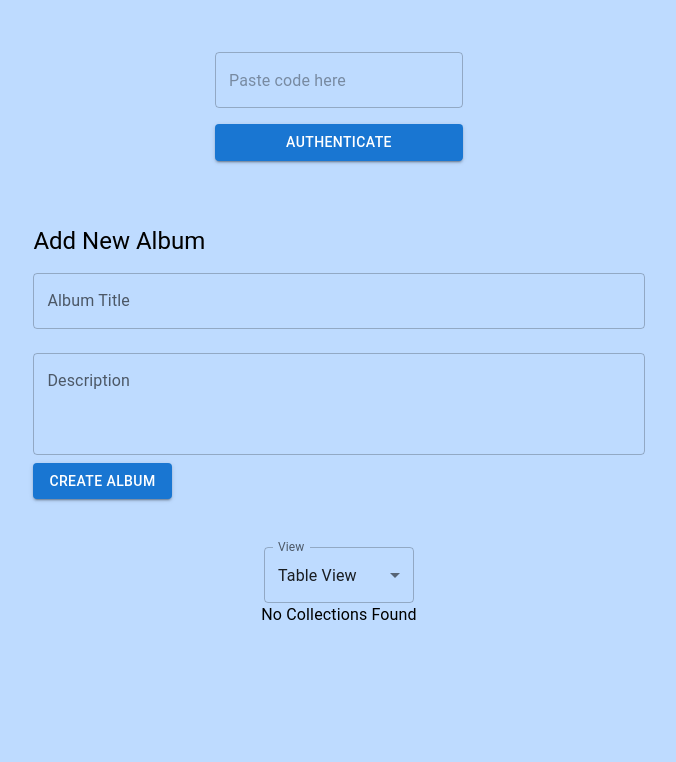
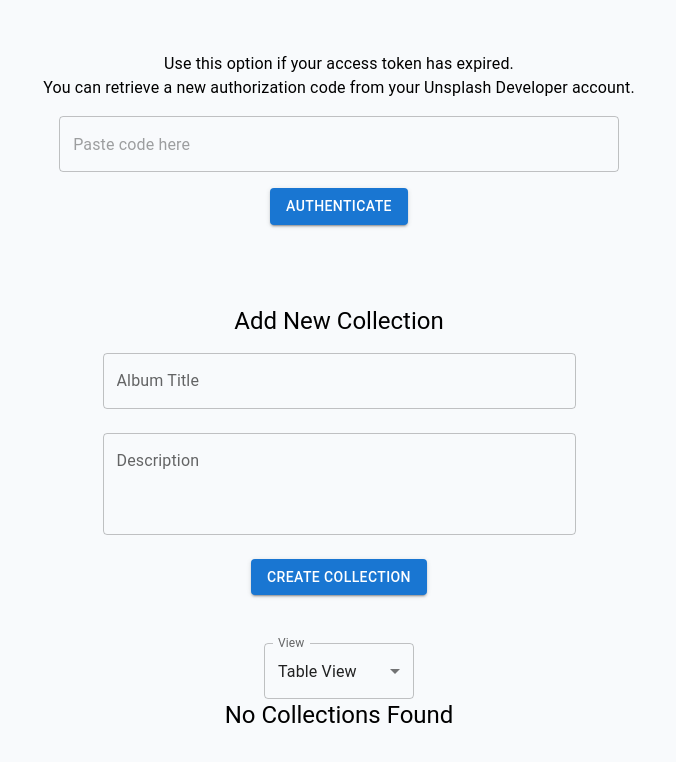
Before and after one commit to Nithushan-Balasingham/album-gallery, a React (Vite) app: page /mycollection in a window 1280 px wide. Shown: the top 762 px of the page, without its empty margins (301-977 px from the left). Built offline with nearby package versions, Linux system fonts and the light colour scheme; no server answers.

Commit message:
add own collection

```diff
--- a/package.json
+++ b/package.json
@@ -29,6 +29,7 @@
     "react-router": "^7.5.1",
     "react-toastify": "^11.0.5",
     "redux-persist": "^6.0.0",
+    "sweetalert2": "^11.19.1",
     "tailwindcss": "^4.1.4",
     "zod": "^3.24.3"
   },
--- a/src/App.tsx
+++ b/src/App.tsx
@@ -8,7 +8,7 @@ import OwnCollection from "./Components/OwnCollection";
 function App() {
 
   return (
-    <div className="p-1 w-full min-h-screen bg-blue-200">
+    <div className="p-1 w-full min-h-screen bg-slate-50">
       <Routes>
         <Route path="/" element={<TableView />} />
         <Route path="/mycollection" element={<MyCollection />} />
--- a/src/Components/AddAlbum.tsx
+++ b/src/Components/AddCollection.tsx
@@ -1,5 +1,5 @@
-import React, { FC } from "react";
-import { Button, TextField, Box, Typography } from "@mui/material";
+import  { FC } from "react";
+import {  TextField, Box, Typography } from "@mui/material";
 import { useDispatch } from "react-redux";
 import { toast } from "react-toastify";
 import { AxiosError } from "axios";
@@ -10,6 +10,7 @@ import { z } from "zod";
 import { zodResolver } from "@hookform/resolvers/zod";
 import { createAlbum } from "./albumThunks";
 import { CreateAlbumFormProps } from "../utils/types";
+import ButtonWidget from "../Reusable/ButtonWidget";
 
 const schema = z.object({
   title: z.string().min(1, "Album title is required"),
@@ -19,9 +20,8 @@ const schema = z.object({
 type FormData = z.infer<typeof schema>;
 
 
-const AddAlbumForm: FC<CreateAlbumFormProps>= () => {
+const AddCollection: FC<CreateAlbumFormProps>= () => {
   const dispatch: AppDispatch = useDispatch();
-
   const {
     register,
     handleSubmit,
@@ -32,18 +32,25 @@ const AddAlbumForm: FC<CreateAlbumFormProps>= () => {
   });
 
   const onSubmit = async (data: FormData) => {
+
     try {
       await dispatch(createAlbum(data.title, data.description || "", false));
-      toast.success("Album created successfully!");
+      toast.success("Collection is  created successfully!");
       reset();
+      setTimeout(()=>{
+      window.location.reload()
+      },2000)
     } catch (error: unknown) {
       if (error instanceof AxiosError) {
+        if(error.response?.status=== 403){
+          toast.error("Not Authorized or Rate limit exceeded for free account")
+        }
         if (error.response?.data?.message) {
-          toast.error(`Error creating album: ${error.response.data.message}`);
-        } else {
-          toast.error("Error creating album: " + error.message);
+          console.log("object",error)
+          toast.error(`Error creatisng album: ${error.response.data.message}`);
         }
       } else {
+        console.log(error)
         toast.error("An unknown error occurred while creating the album.");
       }
     }
@@ -51,7 +58,7 @@ const AddAlbumForm: FC<CreateAlbumFormProps>= () => {
 
   return (
     <Box component="form" onSubmit={handleSubmit(onSubmit)} sx={{ m: 4 }}>
-      <Typography variant="h5">Add New Album</Typography>
+      <Typography variant="h5" textAlign={"center"}>Add New Collection</Typography>
 
       <TextField
         label="Album Title"
@@ -70,12 +77,9 @@ const AddAlbumForm: FC<CreateAlbumFormProps>= () => {
         margin="normal"
         {...register("description")}
       />
-
-      <Button variant="contained" type="submit" disabled={isSubmitting}>
-        {isSubmitting ? "Creating..." : "Create Album"}
-      </Button>
+      <ButtonWidget type="submit" label="Create Collection" disabled={isSubmitting}/>
     </Box>
   );
 };
 
-export default AddAlbumForm;
+export default AddCollection;
--- /dev/null
+++ b/src/Components/AuthComp.tsx
@@ -0,0 +1,71 @@
+import { useDispatch } from "react-redux";
+import { exchangeCodeForToken } from "../hooks/useUser";
+import { setAccessToken } from "../store/slices/authSlice";
+import { Box, Stack, TextField, Typography } from "@mui/material";
+import { toast } from "react-toastify";
+import { z } from "zod";
+import { useForm } from "react-hook-form";
+import { zodResolver } from "@hookform/resolvers/zod";
+import ButtonWidget from "../Reusable/ButtonWidget";
+
+export const AuthComp = () => {
+  const dispatch = useDispatch();
+
+  const schema = z.object({
+    code: z.string().min(1, "Code is required"),
+  });
+  type FormData = z.infer<typeof schema>;
+
+  const {
+    register,
+    handleSubmit,
+    formState: { errors, isSubmitting },
+    reset,
+  } = useForm<FormData>({
+    resolver: zodResolver(schema),
+  });
+  const onSubmit = async (formData: FormData) => {
+    try {
+      const data = await exchangeCodeForToken(formData.code);
+      dispatch(setAccessToken(data.access_token));
+      toast.success("Authenticated!", { autoClose: 2000 });
+      reset();
+    } catch (error) {
+      console.error(error);
+      toast.warn("Auth failed.");
+    }
+  };
+
+  return (
+    <Box
+      margin={2}
+      component="form"
+      onSubmit={handleSubmit(onSubmit)}
+      sx={{ m: 4 }}
+    >
+      <Typography textAlign={"center"} variant="body1">
+        Use this option if your access token has expired. <br />
+        You can retrieve a new authorization code from your Unsplash Developer
+        account.
+      </Typography>{" "}
+      <Stack direction={"column"} margin={2} spacing={2}>
+        <TextField
+          type="text"
+          placeholder="Paste code here"
+          className="border p-2 mr-2"
+          fullWidth
+          margin="normal"
+          error={!!errors.code}
+          helperText={errors.code?.message}
+          {...register("code")}
+        />
+        <ButtonWidget
+          type="submit"
+          label="Authenticate"
+          disabled={isSubmitting}
+          className="bg-blue-500 text-white px-4 py-2 rounded "
+        />
+      </Stack>
+    </Box>
+  );
+};
--- a/src/Components/MyCollection.tsx
+++ b/src/Components/MyCollection.tsx
@@ -9,19 +9,18 @@ import {
   MenuItem,
   Box,
 } from "@mui/material";
-import {  useState } from "react";
+import {   useState } from "react";
 import axios from "axios";
 import { AlbumFormData } from "./albumSchema";
-import CreateAlbumForm from "./AddAlbum";
 import { useNavigate } from "react-router";
 import ImagePreviewModal from "../Reusable/ImagePreviewModal";
-import { AuthButton } from "../Widgets/AuthButton";
 import { useUnsplashUser, useUserCollections } from "../hooks/useUser";
 import AlbumTable from "../Widgets/Table";
 import AlbumCardGrid from "../Widgets/AlbumGrid";
 import AlbumPreview from "../Widgets/AlbumPreview";
-import { useSelector } from "react-redux";
-import { RootState } from "../store";
+import { AuthComp } from "./AuthComp";
+import AddCollection from "./AddCollection";
+
 
 const MyCollection = () => {
   const [selectedMyAlbum, setSelectedMyAlbum] = useState<any>(null);
@@ -54,7 +53,7 @@ const MyCollection = () => {
         images: data.images,
       });
 
-      console.log("Album created:", response.data);
+
     } catch (err) {
       console.error("Album creation failed", err);
     }
@@ -67,13 +66,11 @@ const MyCollection = () => {
       setSelectedMyAlbum(album);
     }
   };
-  const token = useSelector((state: RootState) => state.auth);
-console.log('T', token)
 
   return (
     <Stack direction={"column"} alignItems={"center"} className=" p-4 w-full ">
-      <AuthButton />
-      <CreateAlbumForm onSubmit={handleAlbumSubmit} />
+      <AuthComp />
+      <AddCollection onSubmit={handleAlbumSubmit} />
 
       <FormControl style={{ minWidth: 150, marginTop: 16 }}>
         <InputLabel>View</InputLabel>
@@ -87,8 +84,8 @@ console.log('T', token)
         </Select>
       </FormControl>
 
-      {!userColletion || userColletion.length === 0 ? (
-        <Typography>No Collections Found</Typography>
+      {!userColletion  || userColletion .length === 0 ? (
+        <Typography variant="h5">No Collections Found</Typography>
       ) : (
         <Box>
           <Grid container spacing={4} style={{ marginTop: "12px" }}>
--- a/src/Components/PhotoViewer.tsx
+++ b/src/Components/PhotoViewer.tsx
@@ -1,41 +1,40 @@
 import {
-  Button,
   CircularProgress,
   Grid,
   Stack,
   Typography,
 } from "@mui/material";
-import { useAlbumDetails, useSearchPhotos } from "../hooks/useSearchPhotos";
+import { useAlbumDetails } from "../hooks/useSearchPhotos";
 import { useNavigate, useParams } from "react-router";
 import ArrowBackIcon from "@mui/icons-material/ArrowBack";
 import { useState } from "react";
 import ImagePreviewModal from "../Reusable/ImagePreviewModal";
-import SearchBar from "./Searchbar";
+import ButtonWidget from "../Reusable/ButtonWidget";
 
 
 const AlbumDetailView = () => {
   const { id } = useParams();
-  const { data: album } = useAlbumDetails(id as string);
+  const { data: album, isLoading } = useAlbumDetails(id as string);
   const navigate = useNavigate();
-  const [searchQuery, setSearchQuery] = useState("");
-  const [selectedImageId, setSelectedImageId] = useState<string | null>(null);
+  // const [searchQuery, setSearchQuery] = useState("");
+  // const [selectedImageId, setSelectedImageId] = useState<string | null>(null);
   console.log("album", album);
   // const { data: collections, isLoading, error } =
   //   searchQuery.trim() !== '' ? useSearchPhotos(searchQuery.trim(), 1, 20) : { data: [], isLoading: false, error: null };
-  const [page, setPage] = useState(1);
+  // const [page, setPage] = useState(1);
 
-  const {
-    data: collections,
-    isLoading,
-    error,
-  } = useSearchPhotos(searchQuery, page, 30);
+  // const {
+  //   data: collections,
+  //   isLoading,
+  //   error,
+  // } = useSearchPhotos(searchQuery, page, 30);
 
-  const handleImageSelect = (imageId: string) => {
-    setSelectedImageId(imageId);
-  };
-  const loadMoreImages = () => {
-    setPage((prev) => prev + 1);
-  };
+  // const handleImageSelect = (imageId: string) => {
+  //   setSelectedImageId(imageId);
+  // };
+  // const loadMoreImages = () => {
+  //   setPage((prev) => prev + 1);
+  // };
 
 
   const [openModal, setOpenModal] = useState(false);
@@ -55,11 +54,11 @@ const AlbumDetailView = () => {
     setSelectedImage(null);
   };
 
-  const filteredCollections = collections?.filter(
-    (col: { id: string; title?: string; description?: string }) =>
-      col.title?.toLowerCase().includes(searchQuery.toLowerCase()) ||
-      col.description?.toLowerCase().includes(searchQuery.toLowerCase())
-  );
+  // const filteredCollections = collections?.filter(
+  //   (col: { id: string; title?: string; description?: string }) =>
+  //     col.title?.toLowerCase().includes(searchQuery.toLowerCase()) ||
+  //     col.description?.toLowerCase().includes(searchQuery.toLowerCase())
+  // );
 
   return (
     <Stack spacing={2} sx={{ padding: 2 }}>
@@ -119,16 +118,12 @@ const AlbumDetailView = () => {
         Preview Photos: {album?.preview_photos?.length}
       </Typography>
 
-      <Button
-        variant="contained"
-        endIcon={<ArrowBackIcon />}
-        color="error"
-        onClick={handleNavigateBack}
-        sx={{ textAlign: "center", width: "fit-content" }}
-      >
-        Back
-      </Button>
-
+      <ButtonWidget
+          onClick={handleNavigateBack}
+          label="Back"
+          endIcon={<ArrowBackIcon/>}
+          className="rounded-xl w-60"
+          />
       <Grid container spacing={2}>
         {album?.preview_photos?.map(
           (photo: {
--- a/src/Components/TableView.tsx
+++ b/src/Components/TableView.tsx
@@ -8,6 +8,8 @@ import {
   InputLabel,
   Select,
   MenuItem,
+  CircularProgress,
+  Box,
 } from "@mui/material";
 import SearchBar from "./Searchbar";
 import { useEffect, useState } from "react";
@@ -18,6 +20,7 @@ import AlbumTable from "../Widgets/Table";
 import AlbumCardGrid from "../Widgets/AlbumGrid";
 import AlbumPreview from "../Widgets/AlbumPreview";
 import { Album } from "../utils/types";
+import ButtonWidget from "../Reusable/ButtonWidget";
 
 const TableView = () => {
   const [search, setSearch] = useState("");
@@ -87,10 +90,20 @@ const TableView = () => {
           <MenuItem value="folder">Folder View</MenuItem>
         </Select>
       </FormControl>
-      <Button onClick={handleRouteCollection}>My Collection</Button>
 
-      {!filteredCollections || filteredCollections.length === 0 ? (
-        <Typography>No Collections Found</Typography>
+      <ButtonWidget
+          onClick={handleRouteCollection}
+          label="My Collection"
+          className="rounded-xl w-60"
+          />
+      {isPhotoLoading ? (
+        <Box marginTop={"40px"}><CircularProgress /></Box>
+      ) : !filteredCollections || filteredCollections.length === 0 ? (
+        <Typography marginTop={"40px"} variant="h5">
+          No Collections Found
+        </Typography>
+      ) : isPhotoLoading ? (
+        <CircularProgress />
       ) : (
         <Grid container spacing={4} style={{ marginTop: "12px" }}>
           <Grid size={{ xs: 12, md: selectedAlbum ? 6 : 12 }}>
@@ -125,11 +138,13 @@ const TableView = () => {
           </Grid>
         </Grid>
       )}
+
       <ImagePreviewModal
         open={openModal}
         imageUrl={selectedImage}
         onClose={handleClose}
       />
+      {filteredCollections?.length > 0 && (
         <Stack
           direction={"row"}
           alignItems={"center"}
@@ -137,22 +152,23 @@ const TableView = () => {
           marginTop={"10px"}
           gap={5}
         >
-        <Button
+
+          <ButtonWidget
           onClick={handlePreviousPage}
           disabled={page === 1}
-          variant="outlined"
-        >
-          Previous
-        </Button>{" "}
+
+          label="Previous"
+          className="rounded-xl w-60"
+          />
           <Typography variant="body1">Page: {page}</Typography>
-        <Button
+
+          <ButtonWidget
          onClick={handleNextPage}
-          variant="outlined"
-          style={{ marginLeft: "10px" }}
-        >
-          Next
-        </Button>
+         label="Next"
+          className="rounded-xl w-60"
+          />
         </Stack>
+      )}
     </Stack>
   );
 };
--- /dev/null
+++ b/src/Reusable/ButtonWidget.tsx
@@ -0,0 +1,38 @@
+import { Button, Box, CircularProgress } from "@mui/material";
+
+interface LoadMoreButtonProps {
+  onClick?: () => void;
+  isLoading?: boolean;
+  label?: string;
+  className?: string;
+  endIcon?: React.ReactNode;
+  disabled?: boolean;
+  type?: "button" | "submit" | "reset";
+}
+
+const ButtonWidget: React.FC<LoadMoreButtonProps> = ({
+  onClick,
+  isLoading = false,
+  label,
+  endIcon,
+  className,
+  type,
+  disabled = false,
+}) => {
+  return (
+    <Box display="flex" justifyContent="center" mt={2}>
+      <Button
+        variant="contained"
+        onClick={onClick}
+        disabled={isLoading || disabled}
+        className={className}
+        type={type || "button"}
+        endIcon={endIcon}
+      >
+        {isLoading ? <CircularProgress/> : label}
+      </Button>
+    </Box>
+  );
+};
+
+export default ButtonWidget;
--- a/src/Widgets/AuthButton.tsx
+++ /dev/null
@@ -1,39 +0,0 @@
-import React, { useState } from 'react';
-import { useDispatch } from 'react-redux';
-import { exchangeCodeForToken } from '../hooks/useUser';
-import { setAccessToken } from '../store/slices/authSlice';
-import { Button, Stack, TextField } from '@mui/material';
-import { toast } from 'react-toastify';
-
-export const AuthButton = () => {
-  const dispatch = useDispatch();
-  const [code, setCode] = useState('');
-
-  const handleAuth = async () => {
-    try {
-      const data = await exchangeCodeForToken(code);
-      dispatch(setAccessToken(data.access_token));
-      toast.success('Authenticated!', { autoClose: 2000 });
-
-      setCode("")
-    } catch (error) {
-      console.error(error);
-      toast.warn('Auth failed.');
-    }
-  };
-
-  return (
-    <Stack direction={"column"} margin={4} spacing={2}>
-      <TextField
-        type="text"
-        placeholder="Paste code here"
-        value={code}
-        onChange={(e) => setCode(e.target.value)}
-        className="border p-2 mr-2"
-      />
-      <Button variant='contained' onClick={handleAuth} className="bg-blue-500 text-white px-4 py-2 rounded">
-        Authenticate
-      </Button>
-    </Stack>
-  );
-};
--- a/src/hooks/useUser.ts
+++ b/src/hooks/useUser.ts
@@ -3,7 +3,7 @@ import { useSelector } from 'react-redux';
 import { RootState } from '../store';
 import { useDispatch } from 'react-redux';
 import { useEffect } from 'react';
-import { setUser, setUsername } from '../store/slices/authSlice';
+import { setUser } from '../store/slices/authSlice';
 
 export async function exchangeCodeForToken(code: string) {
     const params = new URLSearchParams();
```
Also changed, not shown: src/Components/OwnCollection.tsx (+40 -23 lines), src/Components/albumThunks.ts (+3 -5 lines), 1 other file (tests, documents, lock files or other folders). Lines whose indentation alone changed are shown as unchanged.
